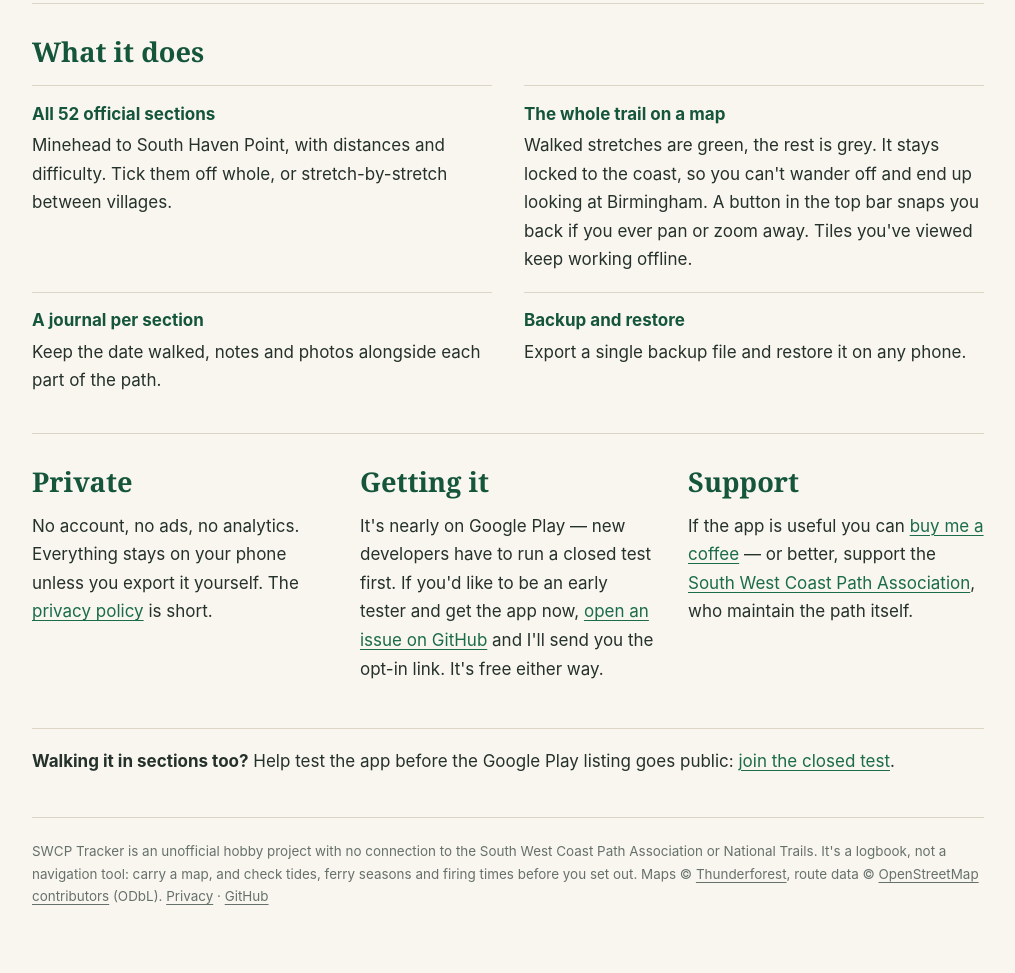
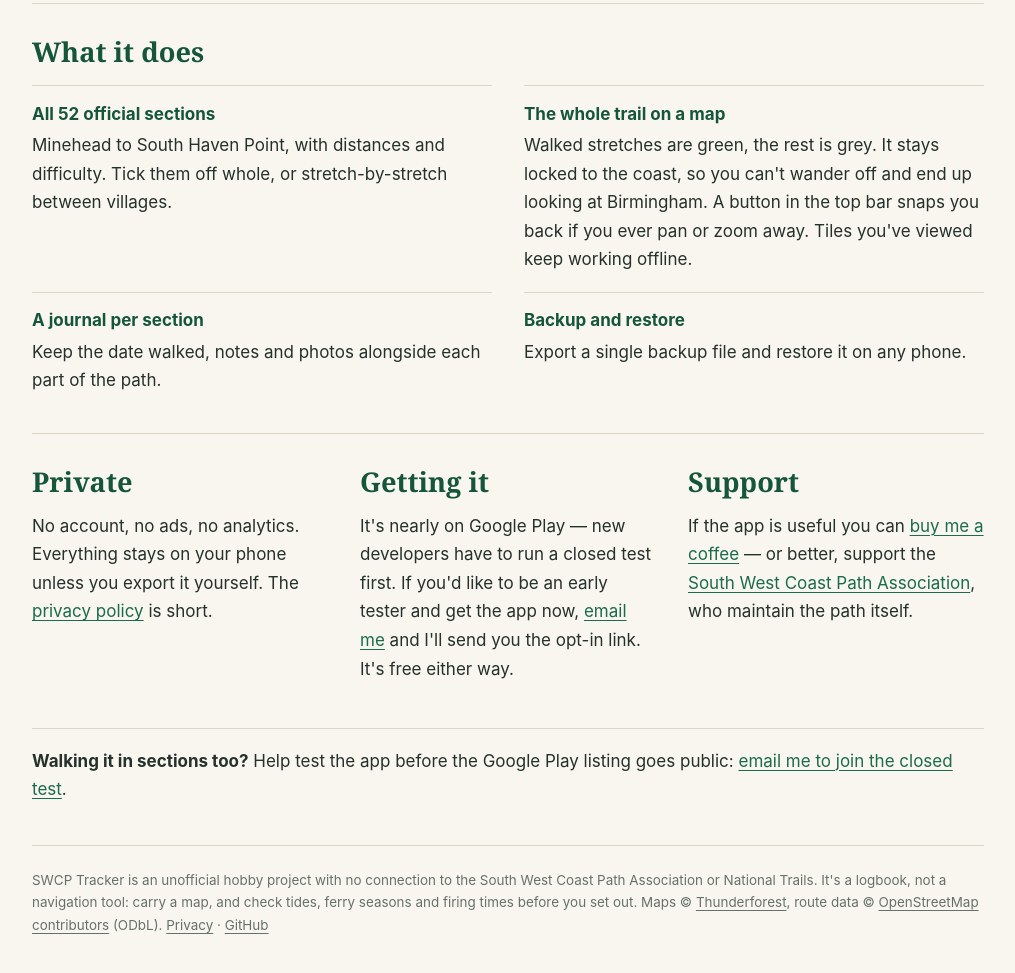
Before and after one commit to tezzdubb/swcp-tracker, a plain HTML site: page index.html in a window 1280 px wide. Shown: the part 1034-2007 px from the top of the page, without its empty margins (132-1147 px from the left). Drawn offline with Linux system fonts and the light colour scheme.

Commit message:
Replace GitHub issue CTAs with a mailto to tom@actuallyuseful.uk
Simpler for prospective testers than asking them to open a GitHub issue.

```diff
--- a/index.html
+++ b/index.html
@@ -181,7 +181,7 @@
     line creeps a little further around the peninsula.</p>
 
     <p class="links">
-      <a href="https://github.com/tezzdubb/swcp-tracker/issues">Get early access</a>
+      <a href="mailto:tom@actuallyuseful.uk">Get early access</a>
       <a href="privacy.html">Read the privacy policy</a>
     </p>
 
@@ -216,7 +216,7 @@
         <h2>Getting it</h2>
         <p>It's nearly on Google Play — new developers have to run a closed test
         first. If you'd like to be an early tester and get the app now,
-        <a href="https://github.com/tezzdubb/swcp-tracker/issues">open an issue on GitHub</a>
+        <a href="mailto:tom@actuallyuseful.uk">email me</a>
         and I'll send you the opt-in link. It's free either way.</p>
       </div>
       <div>
@@ -230,7 +230,7 @@
 
     <p class="note"><strong>Walking it in sections too?</strong>
     Help test the app before the Google Play listing goes public:
-    <a href="https://github.com/tezzdubb/swcp-tracker/issues">join the closed test</a>.</p>
+    <a href="mailto:tom@actuallyuseful.uk">email me to join the closed test</a>.</p>
   </main>
 
   <footer>
```
